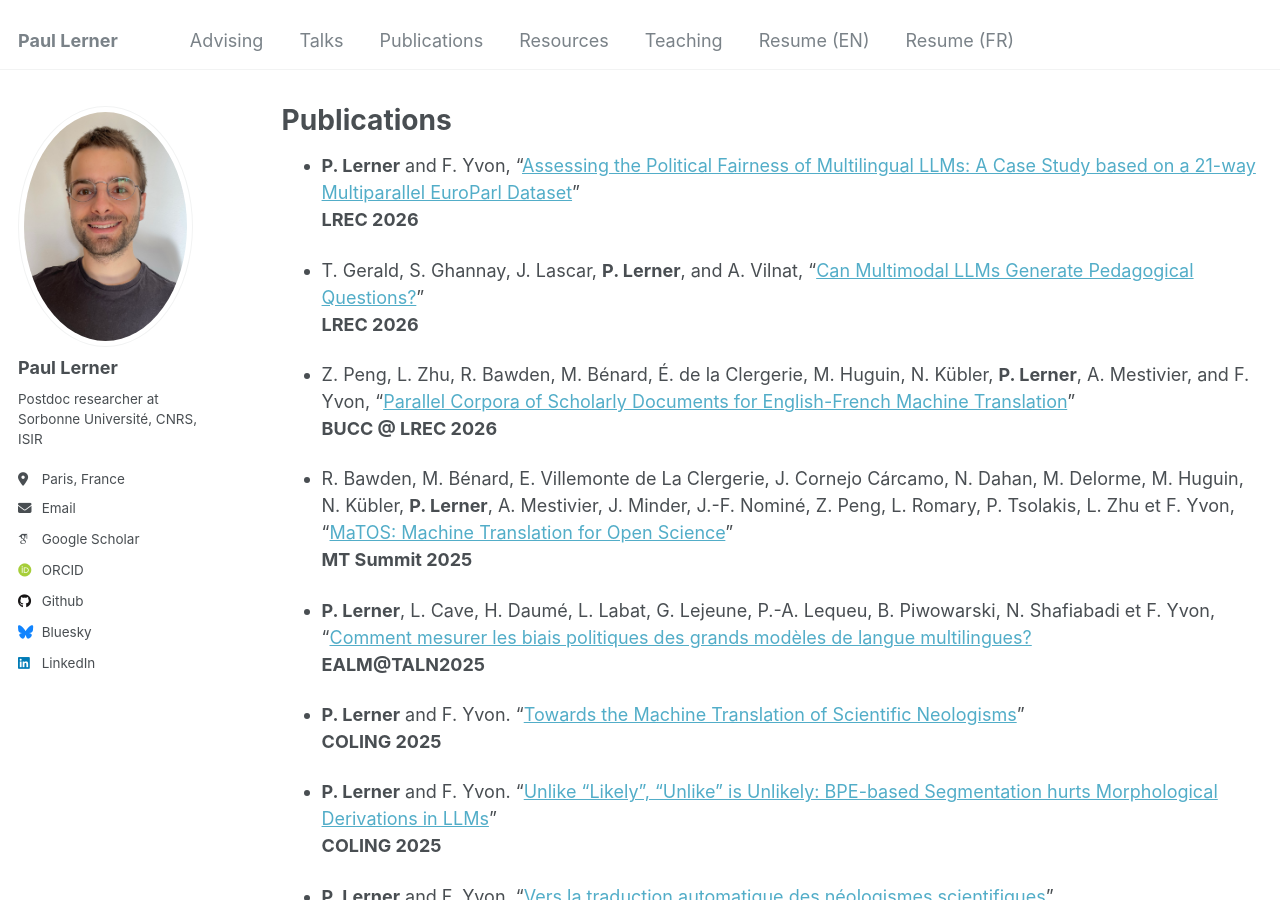
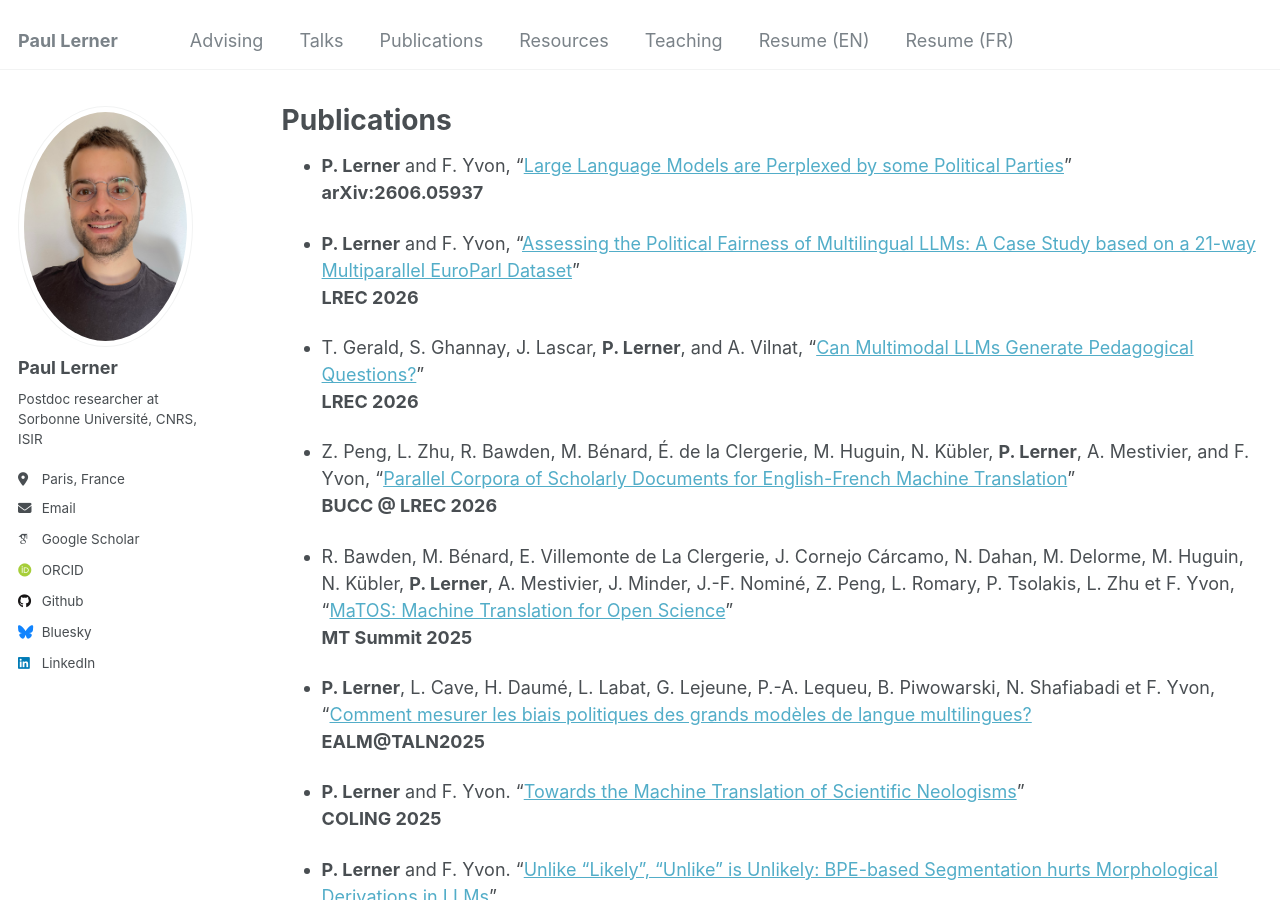
Before and after one commit to PaulLerner/PaulLerner.github.io, a Jekyll site: the page built from _pages/publications.md, in a window 1280 px wide and 900 px high. Built offline with Jekyll 4.4.1, drawn with Linux system fonts in a browser that asks for light colours; some web fonts are replaced.

Commit message:
ppllm-fair

```diff
--- a/_pages/publications.md
+++ b/_pages/publications.md
@@ -4,6 +4,9 @@ title: "Publications"
 permalink: /publications/
 author_profile: true
 ---
+
+- **P. Lerner** and F. Yvon, "[Large Language Models are Perplexed by some Political Parties](https://arxiv.org/abs/2606.05937)"
+  **arXiv:2606.05937**
 
 - **P. Lerner** and F. Yvon, “[Assessing the Political Fairness of Multilingual LLMs: A Case Study based on a 21-way Multiparallel EuroParl Dataset](https://doi.org/10.63317/3wwi6bzcsd86)”
   **LREC 2026**
```
Also changed, not shown: 2 other files.
